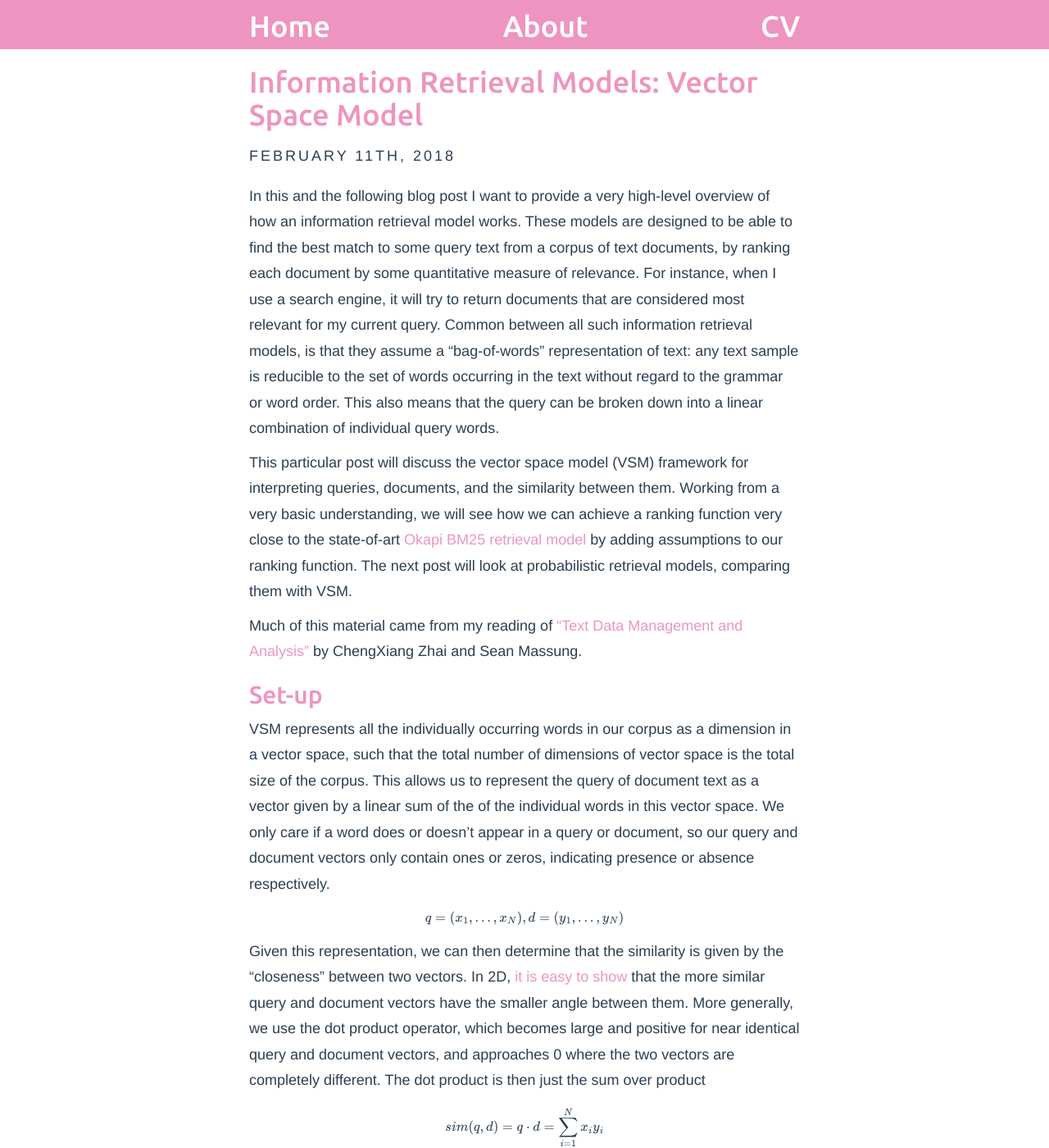
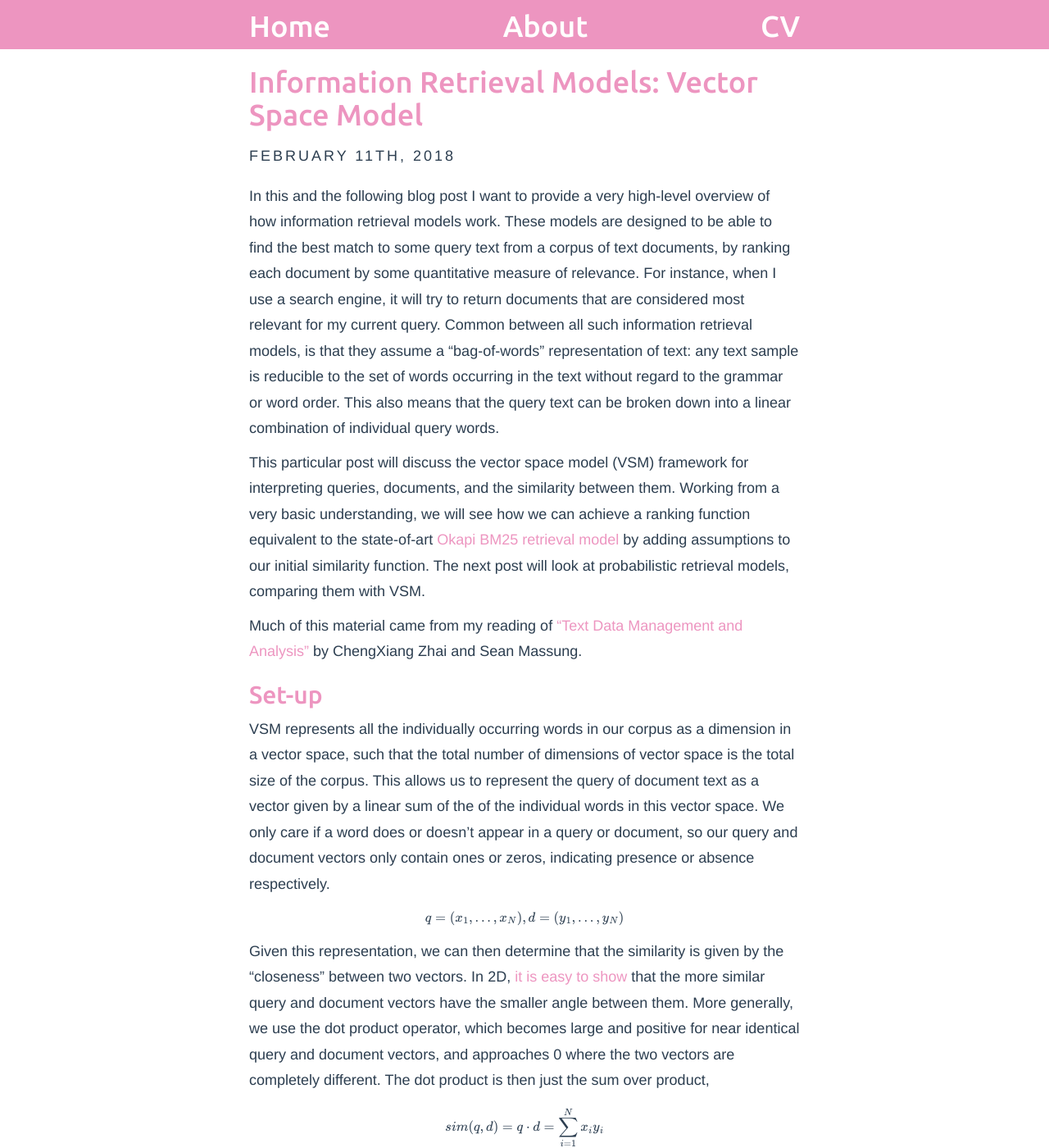
Before and after one commit to tpgmartin/tpgmartin.github.io, a Jekyll site: the page built from _posts/2018-02-11-information-retrieval-models-vector-space-model.md, in a window 1280 px wide and 1400 px high. Shown: the whole window at 82% size. Built offline with Jekyll 4.4.1, drawn with Linux system fonts in a browser that asks for light colours; formulas are drawn with MathJax 3; comment, search, counter and statistics services are not loaded; some of the changed text lies outside the part shown.

Commit message:
Some cleanup

```diff
--- a/_posts/2018-02-11-information-retrieval-models-vector-space-model.md
+++ b/_posts/2018-02-11-information-retrieval-models-vector-space-model.md
@@ -9,9 +9,9 @@
  -
 ---
 
-In this and the following blog post I want to provide a very high-level overview of how an information retrieval model works. These models are designed to be able to find the best match to some query text from a corpus of text documents, by ranking each document by some quantitative measure of relevance. For instance, when I use a search engine, it will try to return documents that are considered most relevant for my current query. Common between all such information retrieval models, is that they assume a "bag-of-words" representation of text: any text sample is reducible to the set of words occurring in the text without regard to the grammar or word order. This also means that the query can be broken down into a linear combination of individual query words.
+In this and the following blog post I want to provide a very high-level overview of how information retrieval models work. These models are designed to be able to find the best match to some query text from a corpus of text documents, by ranking each document by some quantitative measure of relevance. For instance, when I use a search engine, it will try to return documents that are considered most relevant for my current query. Common between all such information retrieval models, is that they assume a "bag-of-words" representation of text: any text sample is reducible to the set of words occurring in the text without regard to the grammar or word order. This also means that the query text can be broken down into a linear combination of individual query words.
 
-This particular post will discuss the vector space model (VSM) framework for interpreting queries, documents, and the similarity between them. Working from a very basic understanding, we will see how we can achieve a ranking function very close to the state-of-art [Okapi BM25 retrieval model](https://en.wikipedia.org/wiki/Okapi_BM25) by adding assumptions to our ranking function. The next post will look at probabilistic retrieval models, comparing them with VSM.
+This particular post will discuss the vector space model (VSM) framework for interpreting queries, documents, and the similarity between them. Working from a very basic understanding, we will see how we can achieve a ranking function equivalent to the state-of-art [Okapi BM25 retrieval model](https://en.wikipedia.org/wiki/Okapi_BM25) by adding assumptions to our initial similarity function. The next post will look at probabilistic retrieval models, comparing them with VSM.
 
 Much of this material came from my reading of ["Text Data Management and Analysis"](http://www.morganclaypoolpublishers.com/catalog_Orig/product_info.php?products_id=954) by ChengXiang Zhai and Sean Massung.
 
@@ -24,7 +24,7 @@
     d=\left(y_1,...,y_N\right)
 $$
 
- Given this representation, we can then determine that the similarity is given by the "closeness" between two vectors. In 2D, [it is easy to show](https://en.wikipedia.org/wiki/Vector_space_model#/media/File:Vector_space_model.jpg) that the more similar query and document vectors have the smaller angle between them. More generally, we use the dot product operator, which becomes large and positive for near identical query and document vectors, and approaches 0 where the two vectors are completely different. The dot product is then just the sum over product
+ Given this representation, we can then determine that the similarity is given by the "closeness" between two vectors. In 2D, [it is easy to show](https://en.wikipedia.org/wiki/Vector_space_model#/media/File:Vector_space_model.jpg) that the more similar query and document vectors have the smaller angle between them. More generally, we use the dot product operator, which becomes large and positive for near identical query and document vectors, and approaches 0 where the two vectors are completely different. The dot product is then just the sum over product,
 
 $$
     sim(q,d)=q \cdot d=\sum_{i=1}^{N} x_iy_i
@@ -70,14 +70,14 @@
     DLN=1-b+b\frac{|d|}{avdl}
 $$
 
-where, $|d|$ is the current document length, $avdl$ is the average document length in the collection, and $b$ a non-zero parameter between the values of zero and one.
+where, `|d|` is the current document length, `avdl` is the average document length in the collection, and `b` a non-zero parameter between the values of zero and one.
 
 ## Wrap-up
 
 Putting all of the above components together we get the following ranking function,
 
 $$
-    f(q,d)=\sum_w count(w,q)*\frac{(k+1)*count(w,d)}{count(w,d) + k\left(1-b+b\frac{|d|}{avdl}\right)}*\log\frac{M+1}{df(w)}
+    f(q,d)=\sum_w count(w,q)\frac{(k+1)count(w,d)}{count(w,d) + k\left(1-b+b\frac{|d|}{avdl}\right)}\log\frac{M+1}{df(w)}
 $$
 
 which is in fact the ranking function for the Okapi BM25 ranking algorithm. Moving left to right we have,
```
Also changed, not shown: other parts of _posts/2018-02-11-information-retrieval-models-vector-space-model.md (+7 -7 lines).
